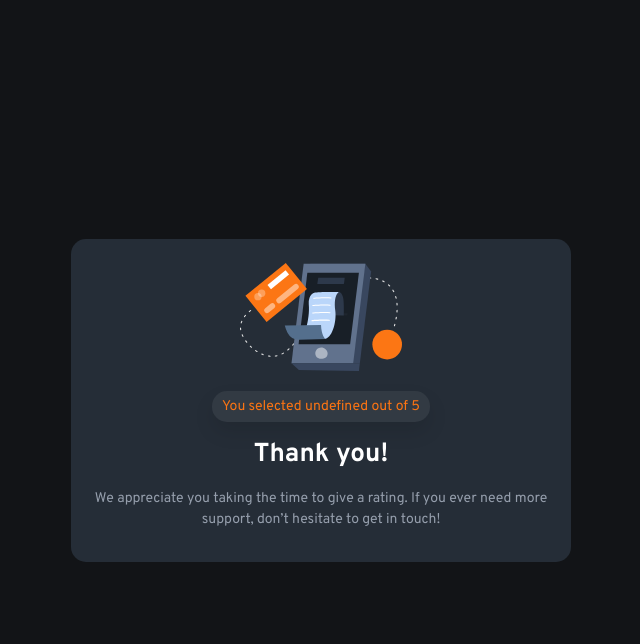
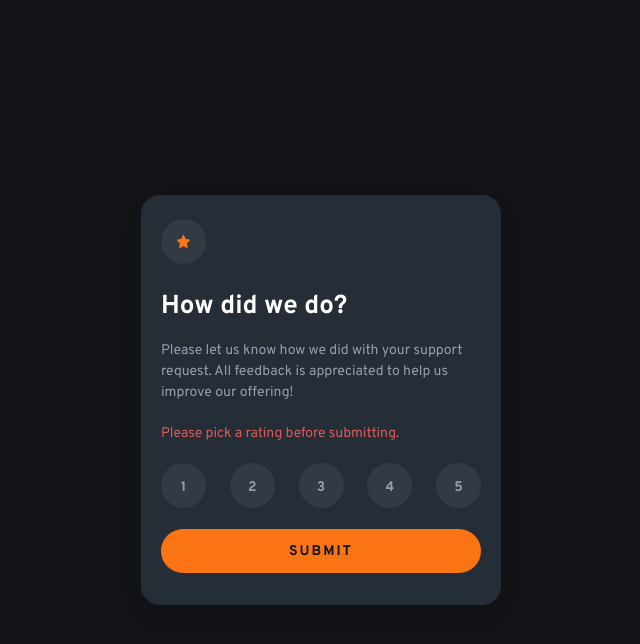
Before and after one commit to danmlarsen/fm-interactive-rating-component, a website: page index.html in a window 1280 px wide. Both pictures are taken after a click on the button "SUBMIT". Shown: the whole page, without its empty margins (319-959 px from the left). Drawn offline with Linux system fonts and the light colour scheme.

Commit message:
Minor tweaks and animations

```diff
--- a/index.html
+++ b/index.html
@@ -25,23 +25,23 @@
       <form action="#" method="post" class="rating__form" id="rating-form">
         <div class="rating__form-radios">
           <label>
-            <input type="radio" name="score" id="score" value="1" />
+            <input type="radio" name="score" value="1" />
             <span>1</span>
           </label>
           <label>
-            <input type="radio" name="score" id="score" value="2" />
+            <input type="radio" name="score" value="2" />
             <span>2</span>
           </label>
           <label>
-            <input type="radio" name="score" id="score" value="3" />
+            <input type="radio" name="score" value="3" />
             <span>3</span>
           </label>
           <label>
-            <input type="radio" name="score" id="score" value="4" />
+            <input type="radio" name="score" value="4" />
             <span>4</span>
           </label>
           <label>
-            <input type="radio" name="score" id="score" value="5" />
+            <input type="radio" name="score" value="5" />
             <span>5</span>
           </label>
         </div>
--- a/js/script.js
+++ b/js/script.js
@@ -1,12 +1,7 @@
 const mainEl = document.querySelector("main");
 const formEl = document.getElementById("rating-form");
 
-formEl.addEventListener("submit", (e) => {
-  e.preventDefault();
-
-  const formData = new FormData(e.target);
-  const data = Object.fromEntries(formData);
-
+const renderThankYou = function (data) {
   const { score } = data;
 
   mainEl.innerHTML = `
@@ -24,4 +19,27 @@ formEl.addEventListener("submit", (e) => {
     `;
 
   mainEl.classList.add("rating--completed");
-});
+};
+
+const renderError = function (error) {
+  if (formEl.querySelector(".rating__form-error")) return;
+
+  formEl.insertAdjacentHTML(
+    "afterbegin",
+    `<p class="rating__form-error">${error}</p>`
+  );
+};
+
+const handleSubmit = function (e) {
+  e.preventDefault();
+
+  const formData = new FormData(e.target);
+  const data = Object.fromEntries(formData);
+
+  if (!data?.score || data.score < 1 || data.score > 5)
+    return renderError("Please pick a rating before submitting.");
+
+  renderThankYou(data);
+};
+
+formEl.addEventListener("submit", handleSubmit);
--- a/sass/main.scss
+++ b/sass/main.scss
@@ -8,6 +8,7 @@ $color-natural-300: hsl(217, 12%, 63%);
 $color-natural-400: hsl(213, 14%, 23%);
 $color-natural-500: hsl(213, 19%, 18%);
 $color-natural-700: hsl(216, 12%, 8%);
+$color-error: hsl(0, 60%, 60%);
 
 $ff-primary: "Overpass", sans-serif;
 $fw-regular: 400;
@@ -43,7 +44,7 @@ p {
   line-height: 1;
   width: 100%;
   background-color: $color-primary;
-  color: $color-natural-500;
+  color: $color-natural-700;
   border: none;
   border-radius: 100px;
   text-transform: uppercase;
@@ -52,6 +53,7 @@ p {
   font-size: $fs-400;
   padding: 1.6rem 3.2rem 1.4rem;
   cursor: pointer;
+  transition: all 0.3s;
 
   &:active,
   &:hover {
@@ -60,11 +62,13 @@ p {
 }
 
 .rating {
-  max-width: 50rem;
+  max-width: 36rem;
+  min-height: 37rem;
   background-color: $color-natural-500;
   color: $color-natural-100;
   padding: 2.4rem 2rem 3.2rem;
-  border-radius: 15px;
+  border-radius: 19px;
+  box-shadow: 0 10px 24px rgba(0, 0, 0, 0.1);
 
   display: flex;
   flex-direction: column;
@@ -73,14 +77,16 @@ p {
 
   &--completed {
     align-items: center;
+    justify-content: center;
     text-align: center;
   }
 }
 
 .rating__icon-container {
-  padding: 1.2rem;
+  padding: 1.6rem;
   background-color: $color-natural-400;
   border-radius: 50%;
+  margin-bottom: 1rem;
 }
 
 .rating__icon {
@@ -94,6 +100,7 @@ p {
   padding: 0.5rem 1rem;
   border-radius: 15px;
   box-shadow: 0 10px 20px rgba(0, 0, 0, 0.1);
+  margin-bottom: 2rem;
 }
 
 .rating__form {
@@ -111,12 +118,13 @@ p {
 
 input[type="radio"] {
   appearance: none;
-  width: 4.2rem;
-  height: 4.2rem;
+  width: 4.5rem;
+  height: 4.5rem;
   border-radius: 50%;
   background-color: $color-natural-400;
   transform: translateY(-0.075em);
   cursor: pointer;
+  transition: all 0.3s;
 
   &:hover {
     background-color: $color-primary;
@@ -124,6 +132,7 @@ input[type="radio"] {
 
   &:checked {
     background-color: $color-natural-100;
+    animation: scaleUpDown 0.25s ease-in;
   }
 }
 
@@ -134,7 +143,7 @@ input[type="radio"] {
 
 .rating__form-radios label {
   position: relative;
-  height: 4.2rem;
+  height: 4.5rem;
 }
 
 .rating__form-radios label span {
@@ -148,3 +157,17 @@ input[type="radio"] {
   color: $color-natural-300;
   overflow: hidden;
 }
+
+.rating__form-error {
+  color: $color-error;
+}
+
+@keyframes scaleUpDown {
+  from {
+    transform: scale(1.2) translateY(-0.075em);
+  }
+
+  to {
+    transform: scale(1) translateY(-0.075em);
+  }
+}
```
Also changed, not shown: css/style.css, 1 other file.
